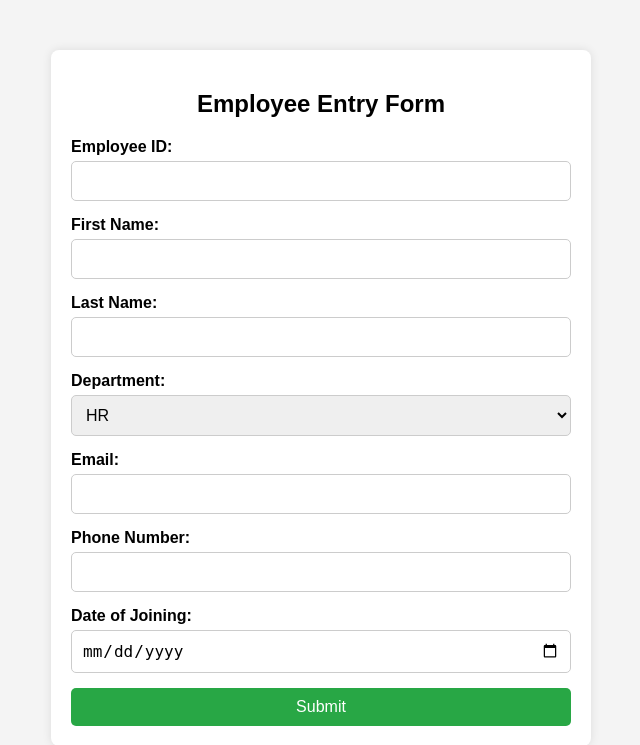
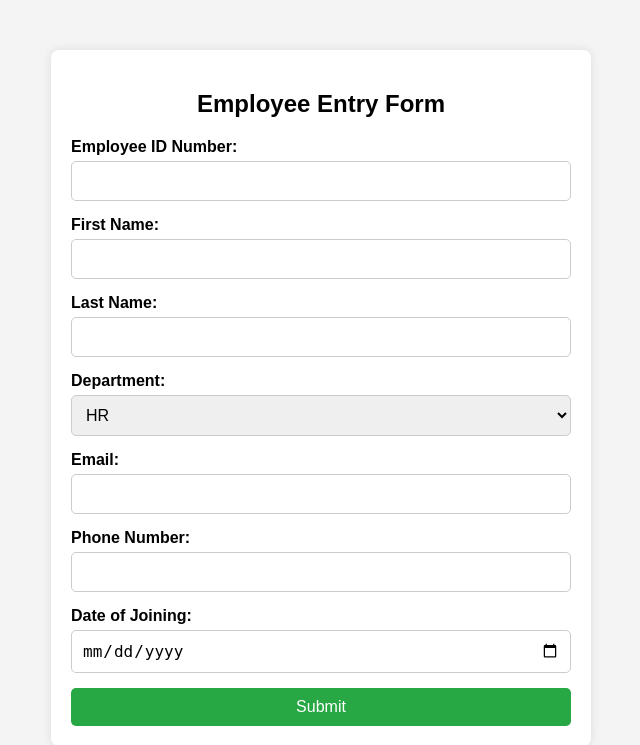
Before and after one commit to AreebaAdil-OSOL/employee-entry-form-web-app, a Flask app: page / in a window 1280 px wide. Shown: the top 745 px of the page, without its empty margins (319-959 px from the left). Run offline with Flask 3, Linux system fonts and the light colour scheme.

Commit message:
Update form.html

```diff
--- a/templates/form.html
+++ b/templates/form.html
@@ -10,7 +10,7 @@
     <div class="container">
         <h2>Employee Entry Form</h2>
         <form action="{{ url_for('submit_form') }}" method="POST">
-            <label for="empID">Employee ID:</label>
+            <label for="empID">Employee ID Number:</label>
             <input type="text" id="empID" name="employee_id" required>
 
             <label for="firstName">First Name:</label>
```
